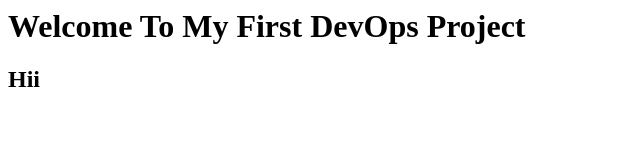
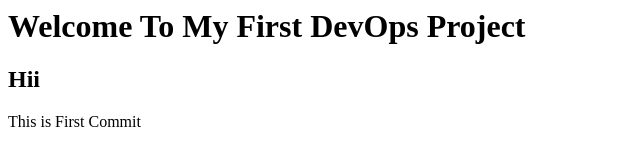
Before and after one commit to rajandubey/DevOps-Project1, a plain HTML site: page index.html in a window 1280 px wide. Shown: the whole page, without its empty margins (0-640 px from the left). Drawn offline with Linux system fonts and the light colour scheme.

Commit message:
Update index.html
ffff

```diff
--- a/index.html
+++ b/index.html
@@ -1,2 +1,5 @@
 <h1>Welcome To My First DevOps Project</h1>
 <h2>Hii</h2>
+
+
+<p>This is First Commit</p>
```
